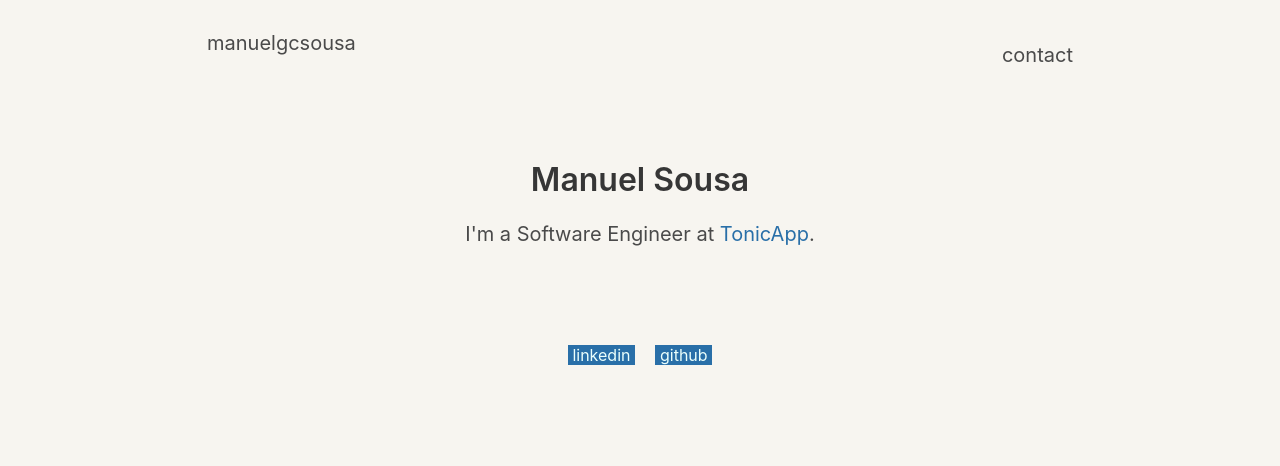
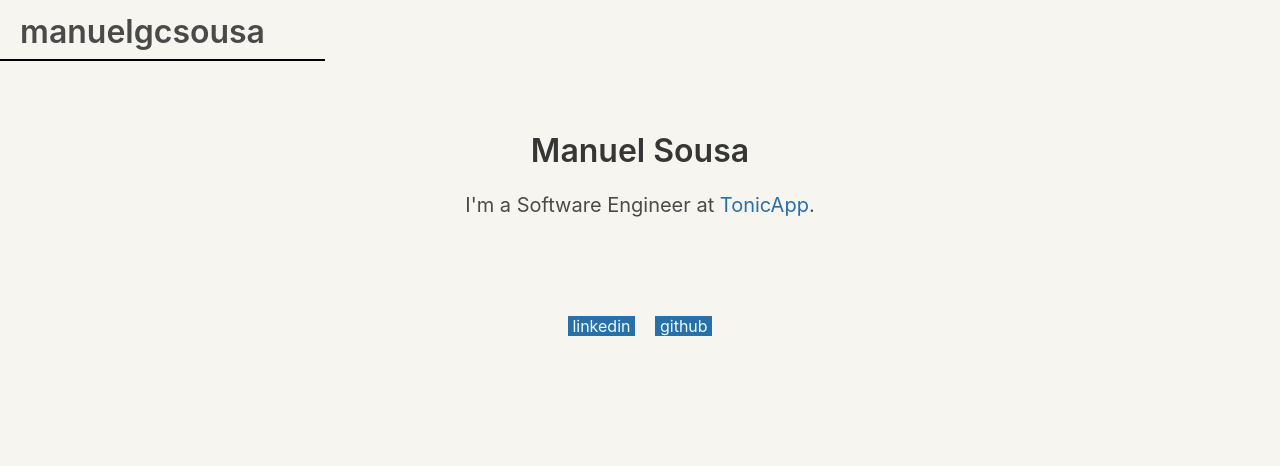
Before and after one commit to manuelgcsousa/manuelgcsousa.github.io, a plain HTML site: page index.html in a window 1280 px wide. Drawn offline with nearby package versions, Linux system fonts and the light colour scheme.

Commit message:
Simpler navbar

```diff
--- a/index.html
+++ b/index.html
@@ -10,12 +10,6 @@
         background-color: #f7f5f0;
       }
 
-      body {
-        max-width: 900px;
-        margin: 20px auto;
-        padding: 0 5px;
-      }
-
       .my_footer {
         background-color: #f7f5f0;
       }
@@ -24,13 +18,10 @@
 
   <body>
     <nav class="level" aria-label="main navigation">
-      <h1 class="navbar-item subtitle">
-        manuelgcsousa
-      </h1>
-      <a class="has-text-right" href="mailto:manuelgcsousa@gmail.com">
-        <h1 class="navbar-item subtitle">
-          contact
-        </h1>
+      <a class="has-text-left" href="mailto:manuelgcsousa@gmail.com">
+          <h1 style="border-bottom: 2px solid #000; padding-bottom: 3px" class="navbar-item title">
+            &nbsp;manuelgcsousa&nbsp;&nbsp;&nbsp;&nbsp;&nbsp;&nbsp;
+          </h1>
       </a>
     </nav>
 
```
